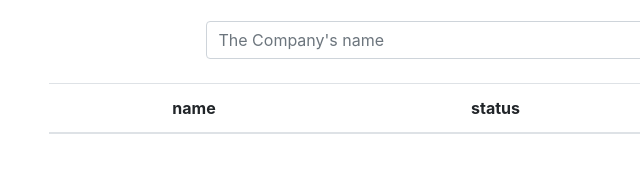
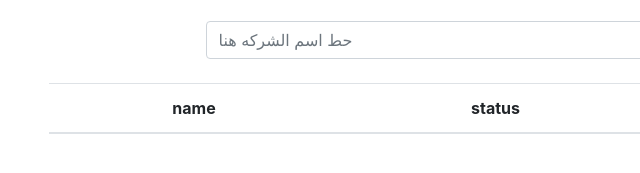
Before and after one commit to egycompany/egypt, a plain HTML site: page index.html in a window 1280 px wide. Shown: the part 563-736 px from the top of the page, 122-762 px from the left. Drawn offline with Linux system fonts and the light colour scheme.

Commit message:
Update index.html

```diff
--- a/index.html
+++ b/index.html
@@ -15,7 +15,7 @@
         <h5 style="color: rgb(133, 89, 89);" class="text-center">الشركات المحترمة والمحظورة بمصر ومكاتب السفر المحظورة والشركات المحظورة بالخليج</h5>
     </div>
     <div class="container-fluid">
-        <input onkeyup="searchProduct()" id="searchInput" class="w-50 mx-auto form-control my-4" placeholder="The Company's name" type="text" name="">
+        <input onkeyup="searchProduct()" id="searchInput" class="w-50 mx-auto form-control my-4" placeholder="حط اسم الشركه هنا" type="text" name="">
         <table class="table w-75 m-auto py-5 text-center">
             <thead >
                 <th>name</th>
```
